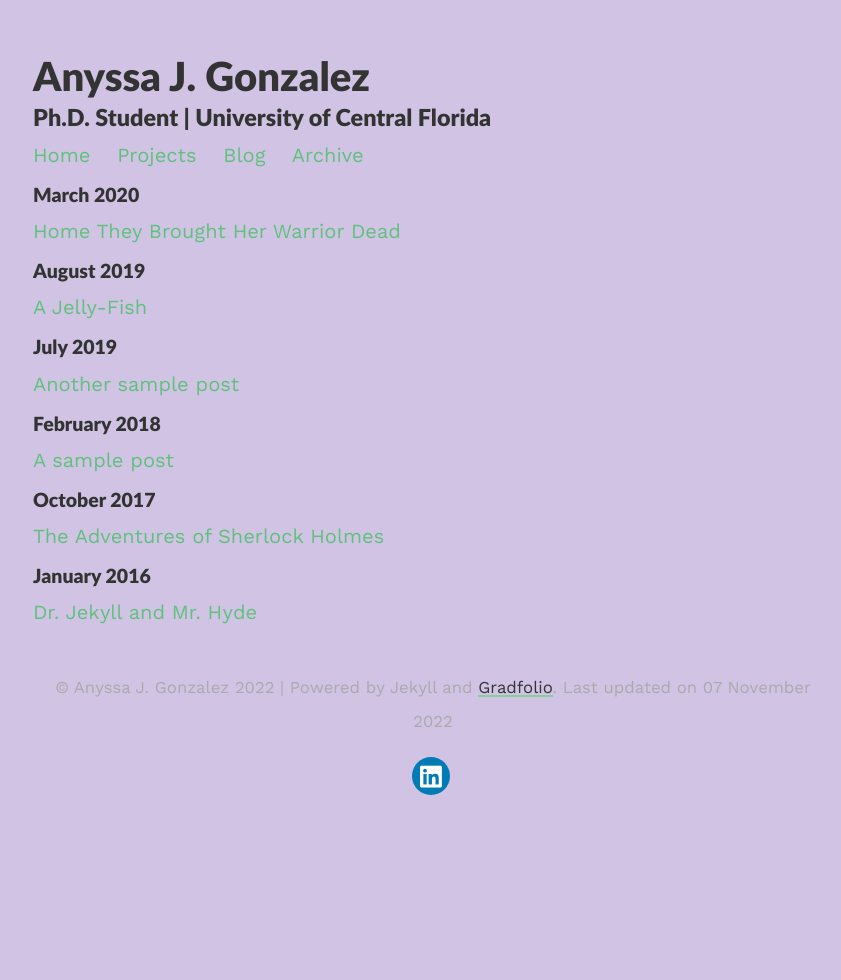
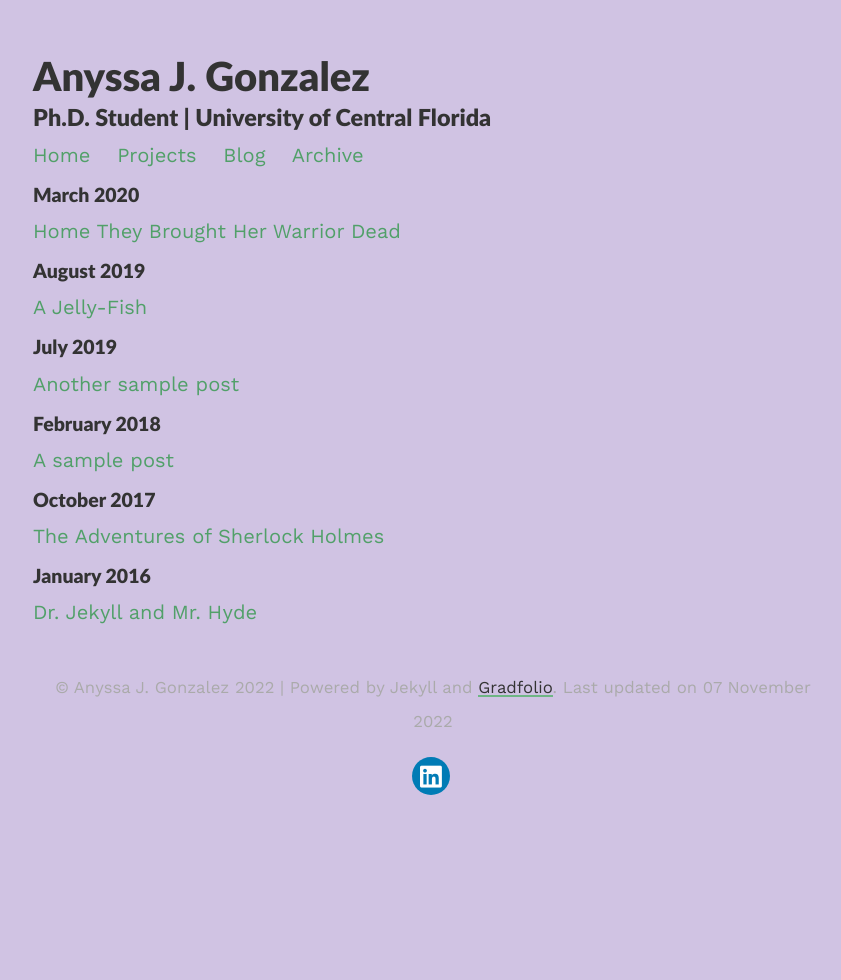
Before and after one commit to anyssajgonzalez/AnyssaPortfolio, a Jekyll site: the page built from archive.html, in a window 1280 px wide. Shown: the whole page, without its empty margins (207-1048 px from the left). Built offline with Jekyll 4.4.1, drawn with Linux system fonts in a browser that asks for light colours; nearby versions of some CDN libraries.

Commit message:
update link color

```diff
--- a/assets/css/_sass/variables.scss
+++ b/assets/css/_sass/variables.scss
@@ -8,7 +8,7 @@ $spacing-unit:     30px;
 $light-gray: gray;
 $text-color:       #333;
 $background-color: #d0c3e3;
-$brand-color:      #60c17d;
+$brand-color:      #51a069;
 
 // Color scheme for light
 $body-bg: #d0c3e3;
```
